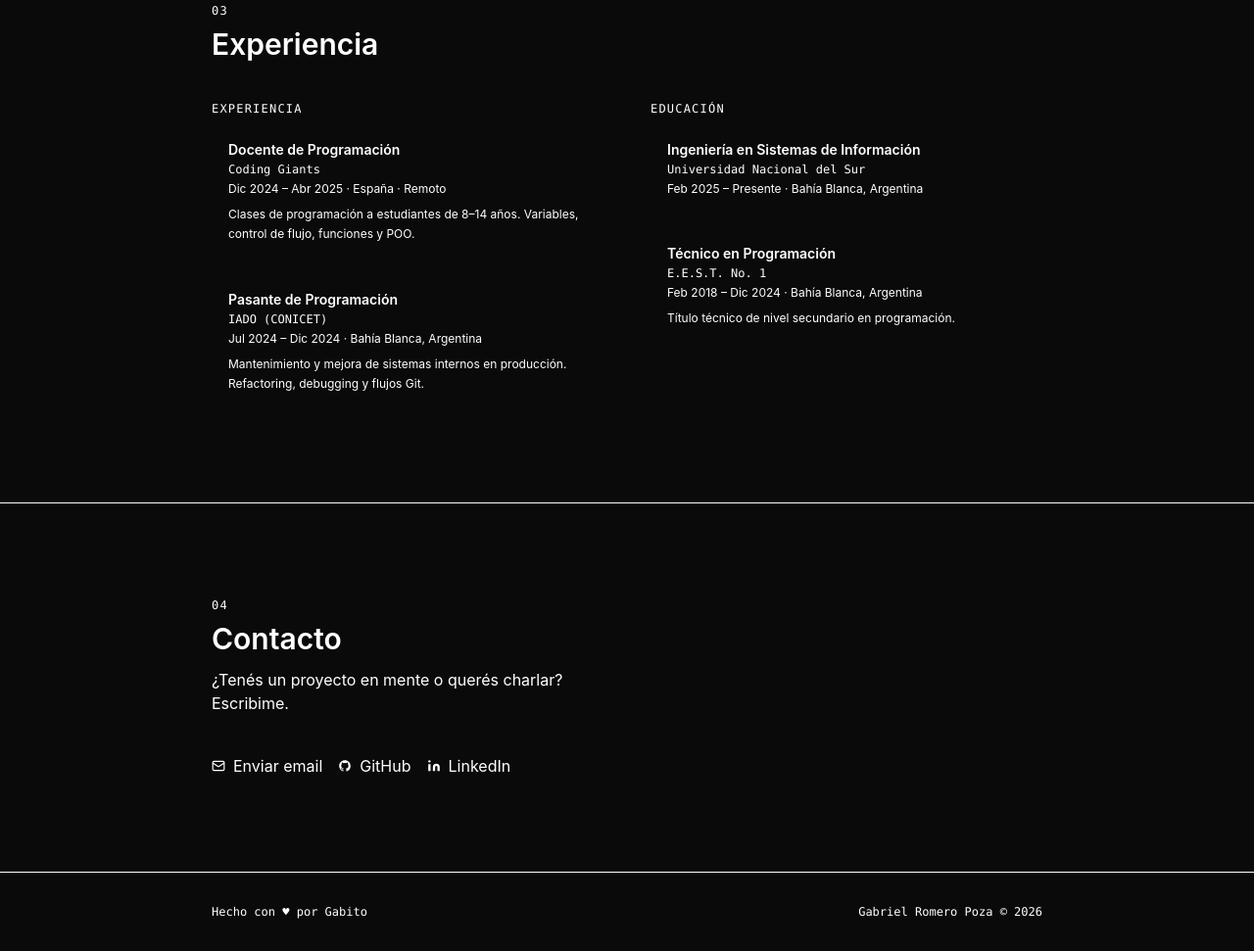
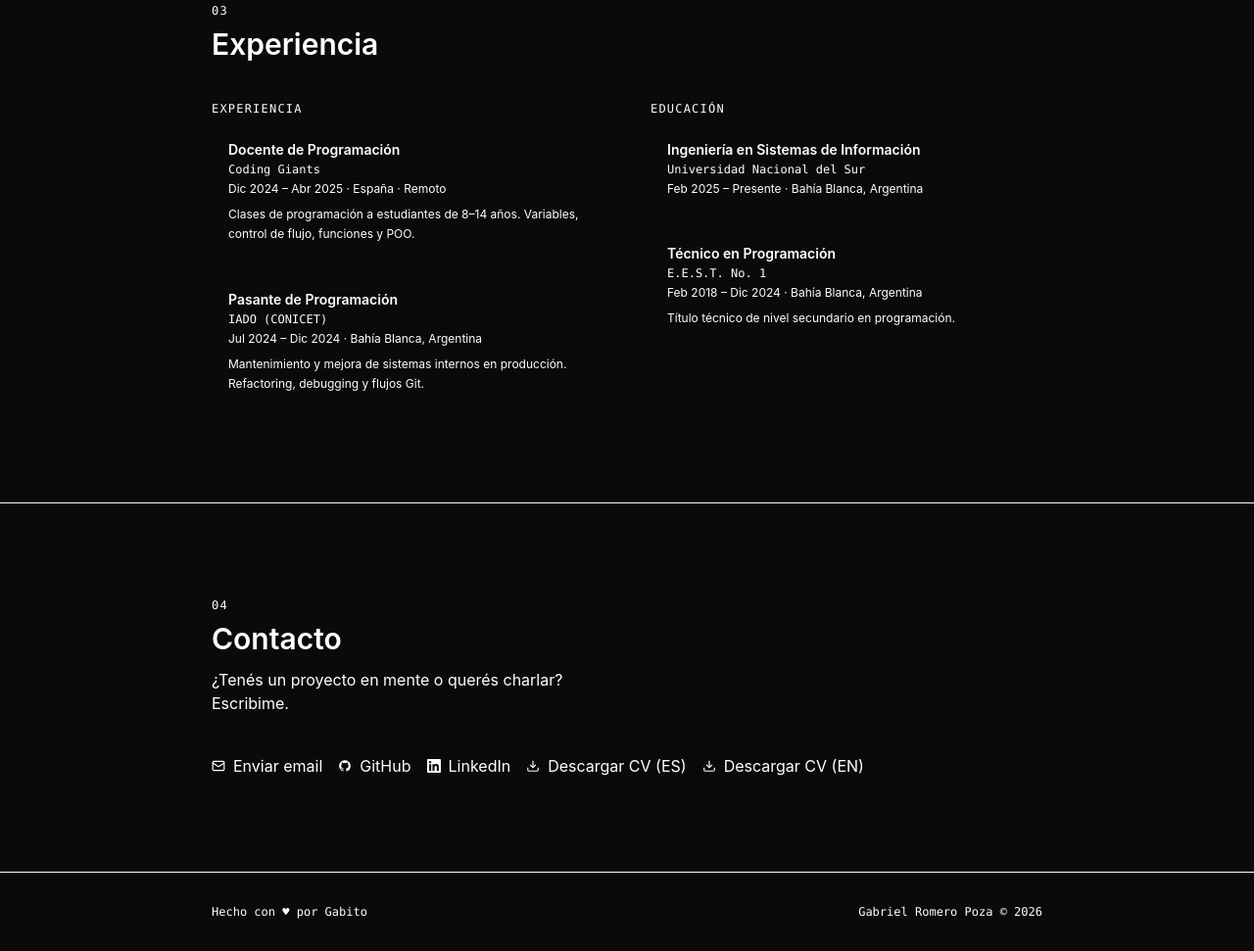
Before and after one commit to gabriel-romero-poza/gabito-personal-web, an Astro site: page / in a window 1280 px wide. Shown: the part 2366-3337 px from the top of the page at 98% size. Built offline with nearby package versions, Linux system fonts and the light colour scheme; Astro itself is replaced by a stand-in of ours.

Commit message:
Add CV download links and update contact section
- Introduced new CV files (cv-en.pdf and cv-es.pdf) in the public directory.
- Updated the Contact component to include download links for both English and Spanish CVs.
- Enhanced the labels and links in the Contact component to support CV downloads.
- Added corresponding translations for CV download labels in English and Spanish.

```diff
--- a/src/components/Contact.astro
+++ b/src/components/Contact.astro
@@ -1,15 +1,15 @@
 ---
 /**
- * Sección contacto: título, subtítulo y enlaces (email, GitHub, LinkedIn).
+ * Sección contacto: título, subtítulo y enlaces (email, GitHub, LinkedIn, CV).
  * Las URLs se inyectan desde la página para centralizar datos reales (Single Source of Truth).
  */
 export interface Props {
   title: string;
   subtitle: string;
   /** Etiquetas traducidas para cada enlace. */
-  labels: { email: string; github: string; linkedin: string };
+  labels: { email: string; github: string; linkedin: string; cv_es: string; cv_en: string };
   /** URLs reales; definir en la página o en i18n. */
-  links: { email: string; github: string; linkedin: string };
+  links: { email: string; github: string; linkedin: string; cv_es: string; cv_en: string };
 }
 const { title, subtitle, labels, links } = Astro.props;
 ---
@@ -29,8 +29,16 @@ const { title, subtitle, labels, links } = Astro.props;
         {labels.github}
       </a>
       <a href={links.linkedin} target="_blank" rel="noopener noreferrer" class="flex items-center gap-2 btn-secondary">
-        <svg width="14" height="14" viewBox="0 0 24 24" fill="currentColor" aria-hidden="true"><path d="M16 8a6 6 0 016 6v7h-4v-7a2 2 0 00-2-2 2 2 0 00-2 2v7h-4v-7a6 6 0 016-6zM2 9h4v12H2z" /><circle cx="4" cy="4" r="2" /></svg>
+        <svg width="14" height="14" viewBox="0 0 24 24" fill="currentColor" aria-hidden="true"><path d="M20.447 20.452h-3.554v-5.569c0-1.328-.027-3.037-1.852-3.037-1.853 0-2.136 1.445-2.136 2.939v5.667H9.351V9h3.414v1.561h.046c.477-.9 1.637-1.85 3.37-1.85 3.601 0 4.267 2.37 4.267 5.455v6.286zM5.337 7.433c-1.144 0-2.063-.926-2.063-2.065 0-1.138.92-2.063 2.063-2.063 1.14 0 2.064.925 2.064 2.063 0 1.139-.925 2.065-2.064 2.065zm1.782 13.019H3.555V9h3.564v11.452zM22.225 0H1.771C.792 0 0 .774 0 1.729v20.542C0 23.227.792 24 1.771 24h20.451C23.2 24 24 23.227 24 22.271V1.729C24 .774 23.2 0 22.222 0h.003z"/></svg>
         {labels.linkedin}
+      </a>
+      <a href={links.cv_es} download class="flex items-center gap-2 btn-secondary" aria-label={labels.cv_es}>
+        <svg width="14" height="14" viewBox="0 0 24 24" fill="none" stroke="currentColor" stroke-width="2" aria-hidden="true"><path d="M21 15v4a2 2 0 0 1-2 2H5a2 2 0 0 1-2-2v-4" /><polyline points="7 10 12 15 17 10" /><line x1="12" y1="15" x2="12" y2="3" /></svg>
+        {labels.cv_es}
+      </a>
+      <a href={links.cv_en} download class="flex items-center gap-2 btn-secondary" aria-label={labels.cv_en}>
+        <svg width="14" height="14" viewBox="0 0 24 24" fill="none" stroke="currentColor" stroke-width="2" aria-hidden="true"><path d="M21 15v4a2 2 0 0 1-2 2H5a2 2 0 0 1-2-2v-4" /><polyline points="7 10 12 15 17 10" /><line x1="12" y1="15" x2="12" y2="3" /></svg>
+        {labels.cv_en}
       </a>
     </div>
   </div>
--- a/src/components/PortfolioContent.astro
+++ b/src/components/PortfolioContent.astro
@@ -33,10 +33,13 @@ const otherLangPath = lang === 'es' ? '/en' : '/';
 const AVATAR_SRC = '/avatar.png';
 
 // Única fuente de verdad para enlaces de contacto. Repo: gabito-personal.
+// CV: colocar cv-es.pdf y cv-en.pdf en public/
 const CONTACT_LINKS = {
   email: 'mailto:gabriel.r.poza@gmail.com',
   github: 'https://github.com/gabriel-romero-poza',
   linkedin: 'https://www.linkedin.com/in/gabrielromero-dev',
+  cv_es: '/cv-es.pdf',
+  cv_en: '/cv-en.pdf',
 };
 
 // Proyecto Escolaris: mapeo explícito para cumplir ProjectData (sin claves sobrantes de i18n).
@@ -84,7 +87,7 @@ const escolarisProject: ProjectData = {
 <Contact
   title={t.contact.title}
   subtitle={t.contact.subtitle}
-  labels={{ email: t.contact.email, github: t.contact.github, linkedin: t.contact.linkedin }}
+  labels={{ email: t.contact.email, github: t.contact.github, linkedin: t.contact.linkedin, cv_es: t.contact.cv_es, cv_en: t.contact.cv_en }}
   links={CONTACT_LINKS}
 />
 
--- a/src/i18n/en.ts
+++ b/src/i18n/en.ts
@@ -77,6 +77,8 @@ export const en = {
     email: 'Send email',
     github: 'GitHub',
     linkedin: 'LinkedIn',
+    cv_es: 'Download CV (ES)',
+    cv_en: 'Download CV (EN)',
   },
   footer: {
     made: 'Made with',
--- a/src/i18n/es.ts
+++ b/src/i18n/es.ts
@@ -77,6 +77,8 @@ export const es = {
     email: 'Enviar email',
     github: 'GitHub',
     linkedin: 'LinkedIn',
+    cv_es: 'Descargar CV (ES)',
+    cv_en: 'Descargar CV (EN)',
   },
   footer: {
     made: 'Hecho con',
```
Also changed, not shown: 2 other files.
